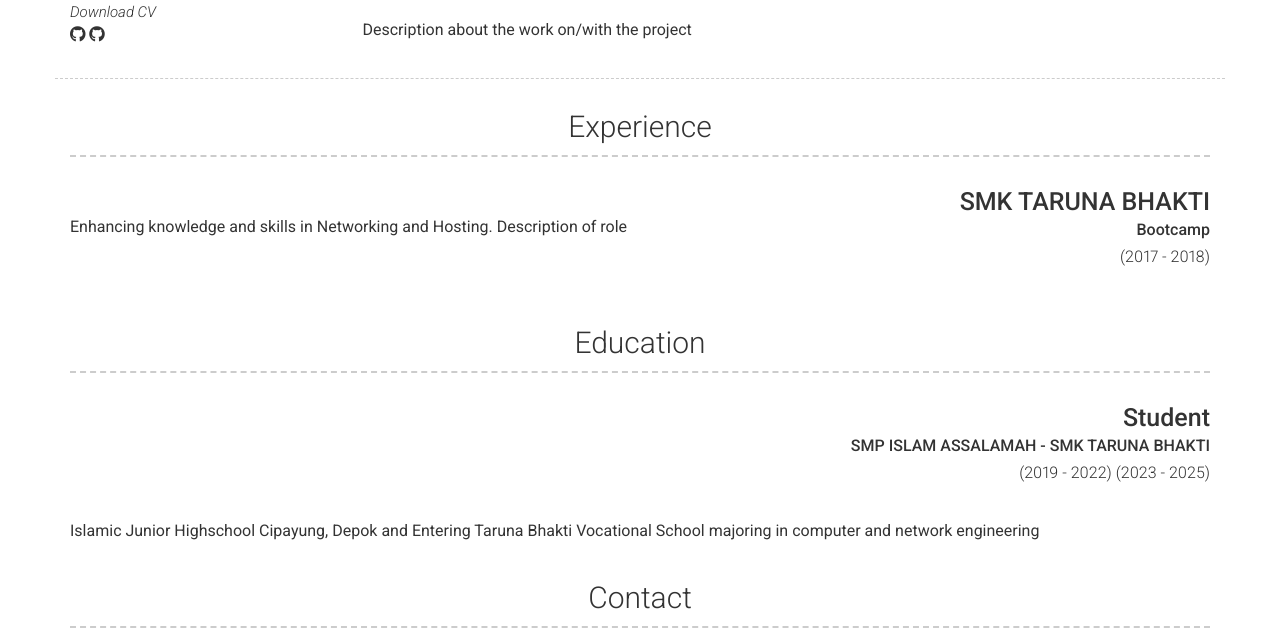
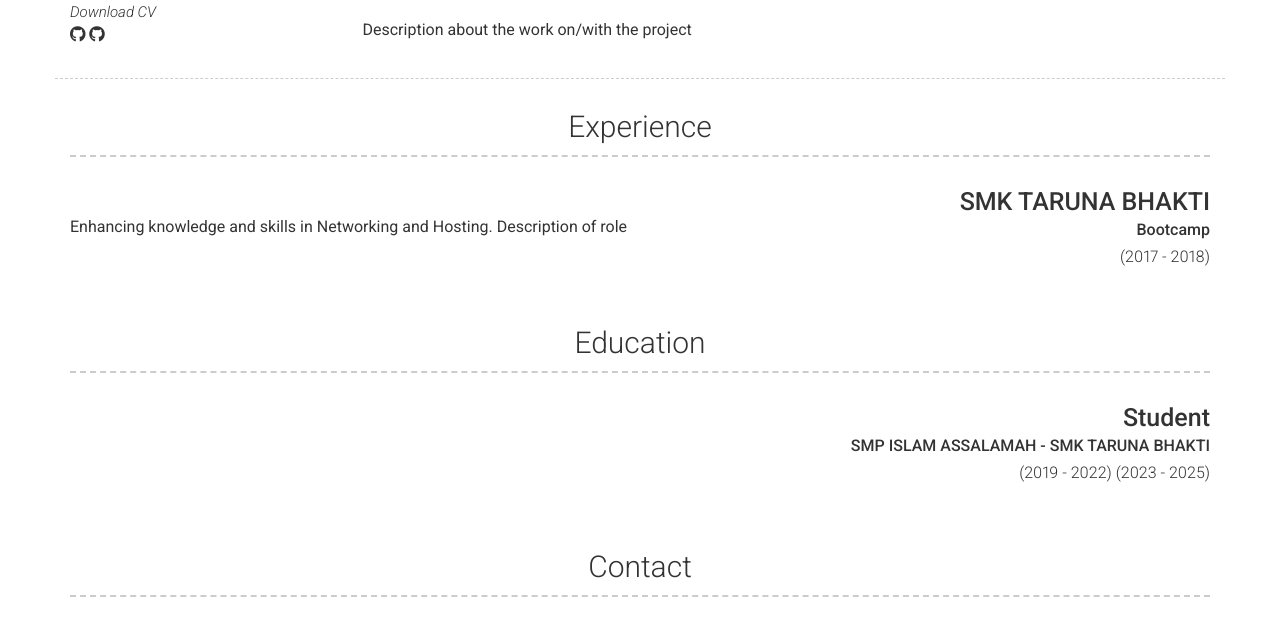
Before and after one commit to justfazrakh/websitecv, a Jekyll site: the page built from index.md, in a window 1280 px wide and 900 px high, scrolled down 869 px, cut to the strip 0-633 px from the top of the window. Built offline with Jekyll 4.4.1, drawn with Linux system fonts in a browser that asks for light colours; nearby versions of some CDN libraries.

Commit message:
Update _config.yml

```diff
--- a/_config.yml
+++ b/_config.yml
@@ -101,7 +101,7 @@ content:
         sub_title: SMP ISLAM ASSALAMAH - SMK TARUNA BHAKTI
         caption: (2019 - 2022) (2023 - 2025)
         quote: | #optional
-        description: Islamic Junior Highschool Cipayung, Depok and Entering Taruna Bhakti Vocational School majoring in computer and network engineering
+        description: | #optional
 
   - title: Contact
     layout: center
```
